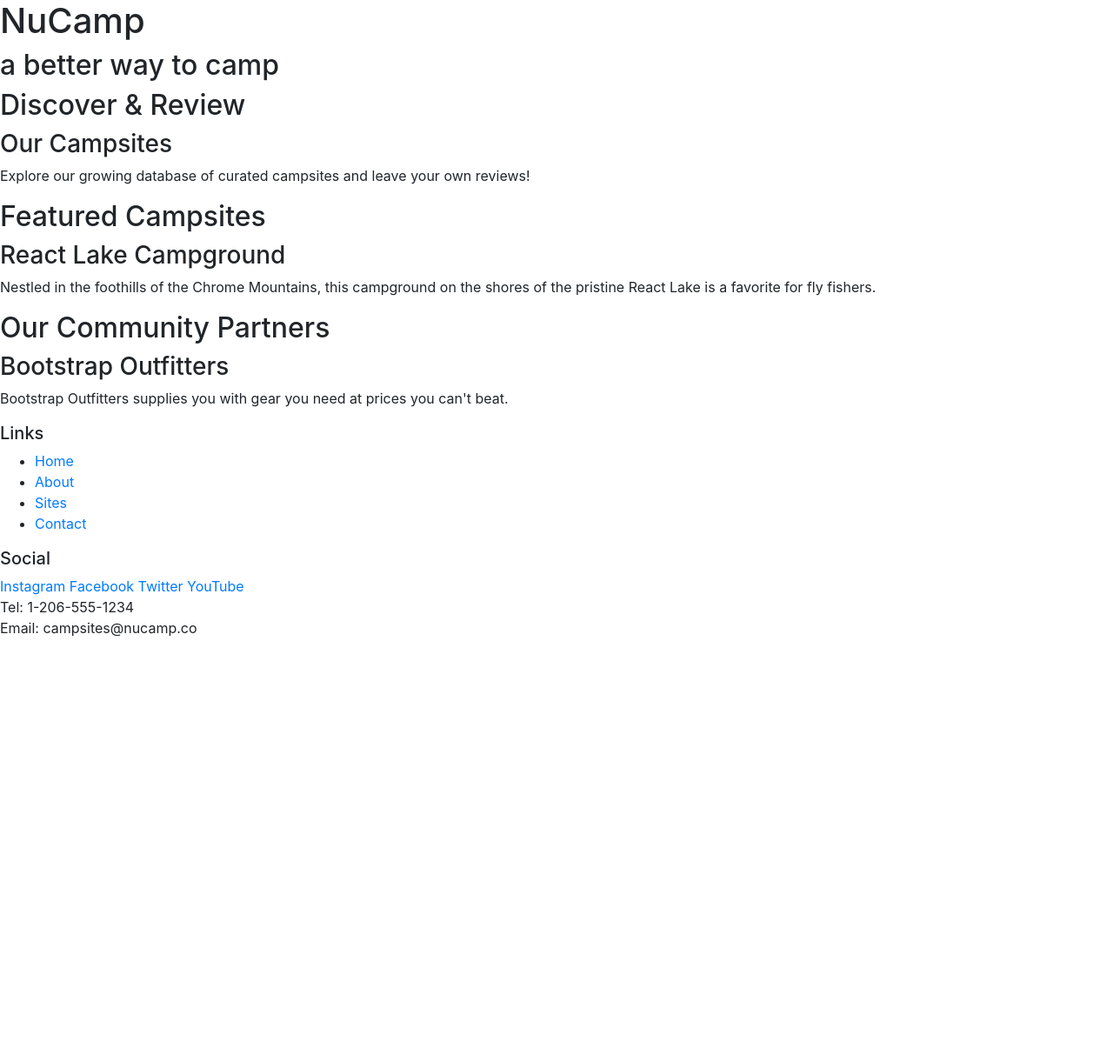
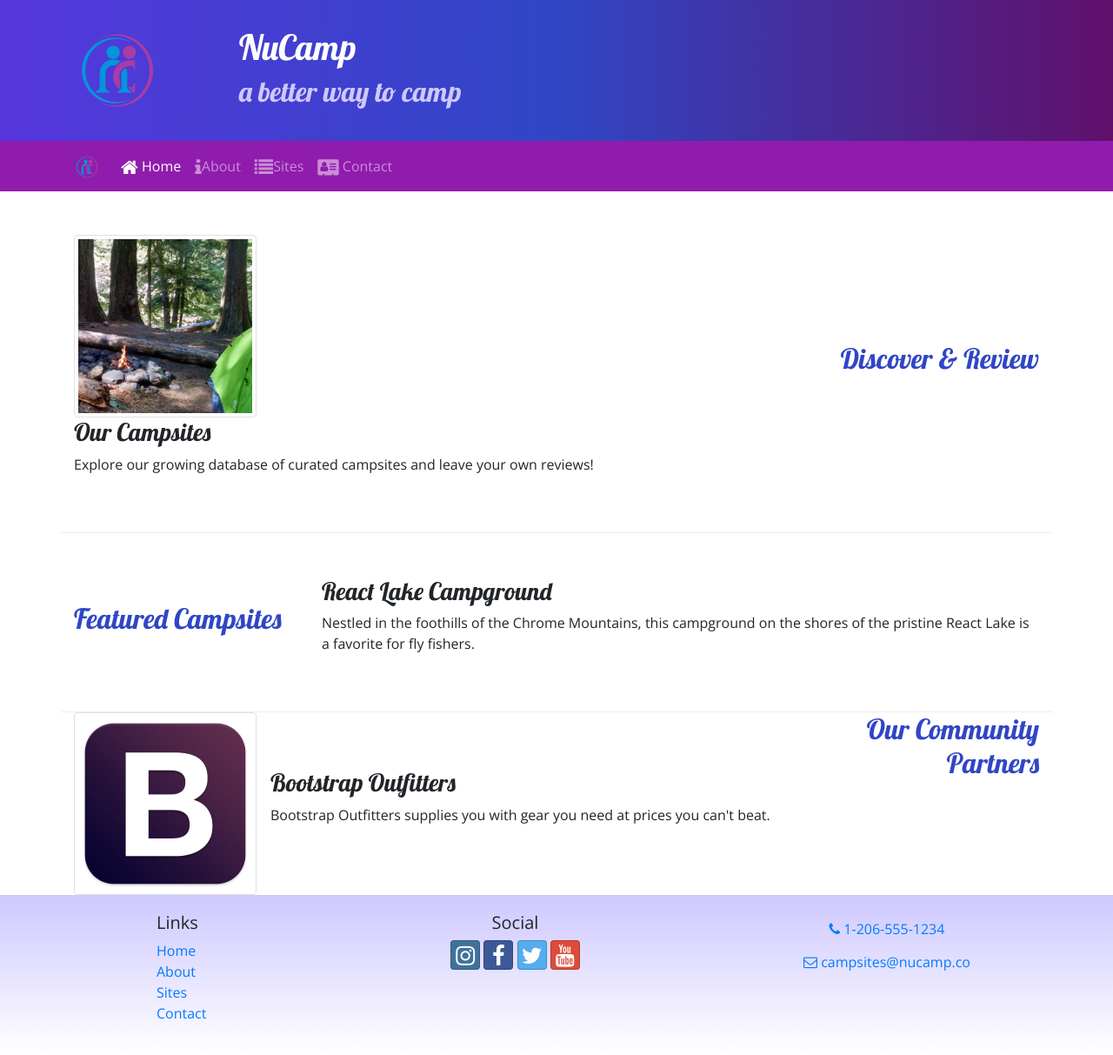
Before and after one commit to mrscott182/myfirstbootstrapproject, a website: page index.html in a window 1280 px wide. Shown: the whole page at 87% size. Before the commit the page ends 800 px from the top, so only its background shows below. Drawn offline with nearby package versions, Linux system fonts and the light colour scheme.

Commit message:
second commit

```diff
--- /dev/null
+++ b/css/styles.css
@@ -0,0 +1,38 @@
+body {
+    font-family: "Open Sans", sans-serif;
+}
+
+h1, h2, h3 {
+    font-family: "lobster", cursive;
+}
+
+h2 {
+    color: #3046c5;
+}
+
+header h2 {
+    color: #CEC8FF;
+}
+
+.site-footer {
+    background-image:linear-gradient(#CEC8FF, white);
+    padding: 20px 0;
+}
+
+.jumbotron {
+    margin: 0;
+    padding: 30px;
+    background-image: linear-gradient(to right, #5637DD,
+    #3046C5, #60106B);
+    color: white;
+}
+
+.row-content {
+    padding: 50px 0;
+    border-bottom: 1px ridge;
+    min-height: 200px;
+}
+
+.navbar {
+    background-color: #901CAD;
+}
--- a/index.html
+++ b/index.html
@@ -9,57 +9,115 @@
 
     <!-- Bootstrap CSS -->
     <link rel="stylesheet" href="node_modules/bootstrap/dist/css/bootstrap.min.css" />
-
+    <!-- Additional CSS must be placed after Bootstrap CSS -->
+    <link rel="stylesheet" href="node_modules/font-awesome/css/font-awesome.min.css" />
+    <link rel="stylesheet" href="node_modules/bootstrap-social/bootstrap-social.css" />
+    <link rel="stylesheet" href="https://fonts.googleapis.com/css?family=Lobster|Open+Sans" />
+    <link rel="stylesheet" href="css/styles.css" />
     <title>NuCamp: A Better Way To Camp</title>
 </head>
 
 <body>
 
-    <header>
-        <div>
+    <header class="jumbotron jumbotron-fluid">
+        <div class="container">
+            <div class="row">
+                <div class="col-4 col-sm-3 col-md-2 align-self-center">
+                    <img src="img/logo.png" class="img-fluid" />
+                </div>
+                <div class="col">
                     <h1>NuCamp</h1>
                     <h2>a better way to camp</h2>
                 </div>
+            </div>
+        </div>
     </header>
 
-    <div>
-        <h2>Discover & Review</h2>
+    <nav class="navbar navbar-expand-sm navbar-dark sticky-top">
+        <div class="container">
+            <a class="navbar-brand" href="#"><img src="img/logo.png"
+            height="30" width="30" /></a>
+            <button class="navbar-toggler" type="button"
+            data-toggle="collapse" data-target="#nucampNavbar">
+                <span class="navbar-toggler-icon"></span>
+            </button>
+            <div class="collapse navbar-collapse" id="nucampNavbar">
+                <ul class="navbar-nav">
+                <li class="nav-item active"><a class="nav-link" href="#"><i class="fa fa-home fa-lg"></i> Home</a></li>
+                <li class="nav-item"><a class="nav-link" href="aboutus.html"><i class="fa fa-info fa-lg"></i>About</a></li>
+                <li class="nav-item"><a class="nav-link" href="#"><i class="fa fa-list fa-lg"></i>Sites</a></li>
+                <li class="nav-item"><a class="nav-link" href="contactus.html"><i class="fa fa-address-card fa-lg"></i> Contact</a></li>
+                </ul>
+            </div>
+        </div>
+    </nav>
+    <div class="container">
+        <div class="row row-content align-items-center">
+            <div class="col-sm-4 order-sm-last col-md-3">
+                <h2 class="text-sm-right">Discover & Review</h2>
+            </div>
+            <div class="col">
+                <div class="media">
+                    <div class="media-body align-self-center">
+                        <img class="d-flex mr-3 img-thumbnail" src="img/breadcrumb-trail-thumb.jpg" alt="Breadcrumb
+                        Trail thumbnail" />
                         <h3>Our Campsites</h3>
-        <p>Explore our growing database of curated campsites and leave your own reviews!</p>
+                        <p class="d-none d-sm-block">Explore our growing database of curated campsites and leave your own reviews!</p>
+                    </div>
+                </div>
+            </div>
         </div>
 
-    <div>
+        <div class="row row-content align-items-center">
+            <div class="col-sm-4 col-md-3">
                 <h2>Featured Campsites</h2>
+            </div>
+            <div class="col">
                 <h3>React Lake Campground</h3>
-        <p>Nestled in the foothills of the Chrome Mountains, this campground on the shores of the pristine React Lake is a favorite for fly fishers.</p>
+                <p class="d-none d-sm-block">Nestled in the foothills of the Chrome Mountains, this campground on the shores of the pristine React Lake is a favorite for fly fishers.</p>
+            </div>
         </div>
 
-    <div>
-        <h2>Our Community Partners</h2>
+        <div class="row">
+            <div class="col-sm-4 order-sm-last col-md-3">
+                <h2 class="text-sm-right">Our Community Partners</h2>
+            </div>
+            <div class="col">
+                <div class="media">
+                    <img class="d-flex mr-3 img-thumbnail" src="img/bootstrap-thumb.png"
+                    alt="Bootstrap Outfitters"  />
+                    <div class="media-body align-self-center">
                         <h3>Bootstrap Outfitters</h3>
-        <p>Bootstrap Outfitters supplies you with gear you need at prices you can't beat.</p>
+                        <p class="d-none d-sm-block">Bootstrap Outfitters
+                            supplies you with gear you need at prices you
+                            can't beat.</p>
                     </div>
-
-    <footer>
-        <div>
+                </div>
+            </div>
+        </div>
+    </div>
+    <footer class="site-footer">
+        <div class="container">
+            <div class="row">
+                <div class="col-4 col-sm-2 offset-1">
                     <h5>Links</h5>
-            <ul>
+                        <ul class="list-unstyled">
                             <li><a href="#">Home</a></li>
-                <li><a href="#">About</a></li>
+                            <li><a href="aboutus.html">About</a></li>
                             <li><a href="#">Sites</a></li>
-                <li><a href="#">Contact</a></li>
+                            <li><a href="contactus.html">Contact</a></li>
                         </ul>
                 </div>
-        <div>
+                <div class="col-6 col-sm-5 text-center">
                     <h5>Social</h5>
-            <a href="http://instagram.com/">Instagram</a>
-            <a href="http://facebook.com/">Facebook</a>
-            <a href="http://twitter.com/">Twitter</a>
-            <a href="http://youtube.com/">YouTube</a>
+                    <a class="btn btn-social-icon btn-instagram" href="http://instagram.com/"><i class="fa fa-instagram"></i></a>
+                    <a class="btn btn-social-icon btn-facebook" href="http://facebook.com/"><i class="fa fa-facebook"></i></a>
+                    <a class="btn btn-social-icon btn-twitter" href="http://twitter.com/"><i class="fa fa-twitter"></i></a>
+                    <a class="btn btn-social-icon btn-google" href="http://youtube.com/"><i class="fa fa-youtube"></i></a>
                 </div>
-        <div>
-            Tel: 1-206-555-1234<br />
-            Email: campsites@nucamp.co
+                <div class="col-sm-4 text-center">
+                    <a role="button" class="btn btn-link" href="tel:12065551234"><i class="fa fa-phone"></i> 1-206-555-1234</a><br>
+                    <a role="button" class="btn btn-link" href="mailto:campsites@nucamp.co"><i class="fa fa-envelope-o"></i> campsites@nucamp.co</a>
                 </div>
             </footer>
         <!-- jQuery must come first, then Popper.js, then the Bootstrap JavaScript plugins.-->
--- a/package.json
+++ b/package.json
@@ -15,6 +15,8 @@
   },
   "dependencies": {
     "bootstrap": "^4.5.2",
+    "bootstrap-social": "^5.1.1",
+    "font-awesome": "^4.7.0",
     "jquery": "^3.5.1",
     "popper.js": "^1.16.1"
   }
```
Also changed, not shown: aboutus.html (added, +193 -0 lines), contactus.html (added, +179 -0 lines), img/bootstrap-thumb.png (added), img/breadcrumb-trail-thumb.jpg (added), img/breadcrumb-trail.jpg (added), img/chrome-river-thumb.jpg (added), img/chrome-river.jpg (added), img/logo.png (added), img/react-lake-thumb.jpg (added), img/react-lake.jpg (added), 2 other files. Lines whose indentation alone changed are shown as unchanged.
